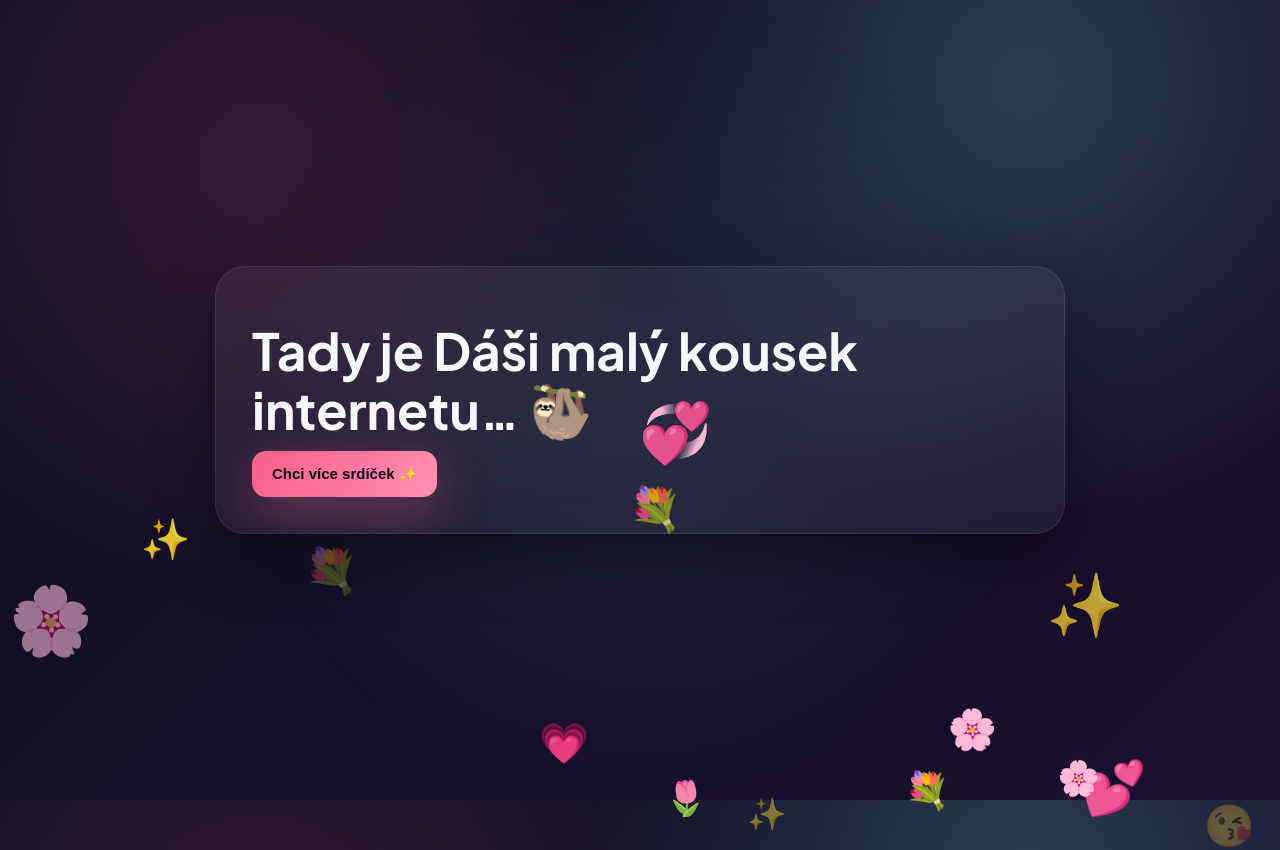
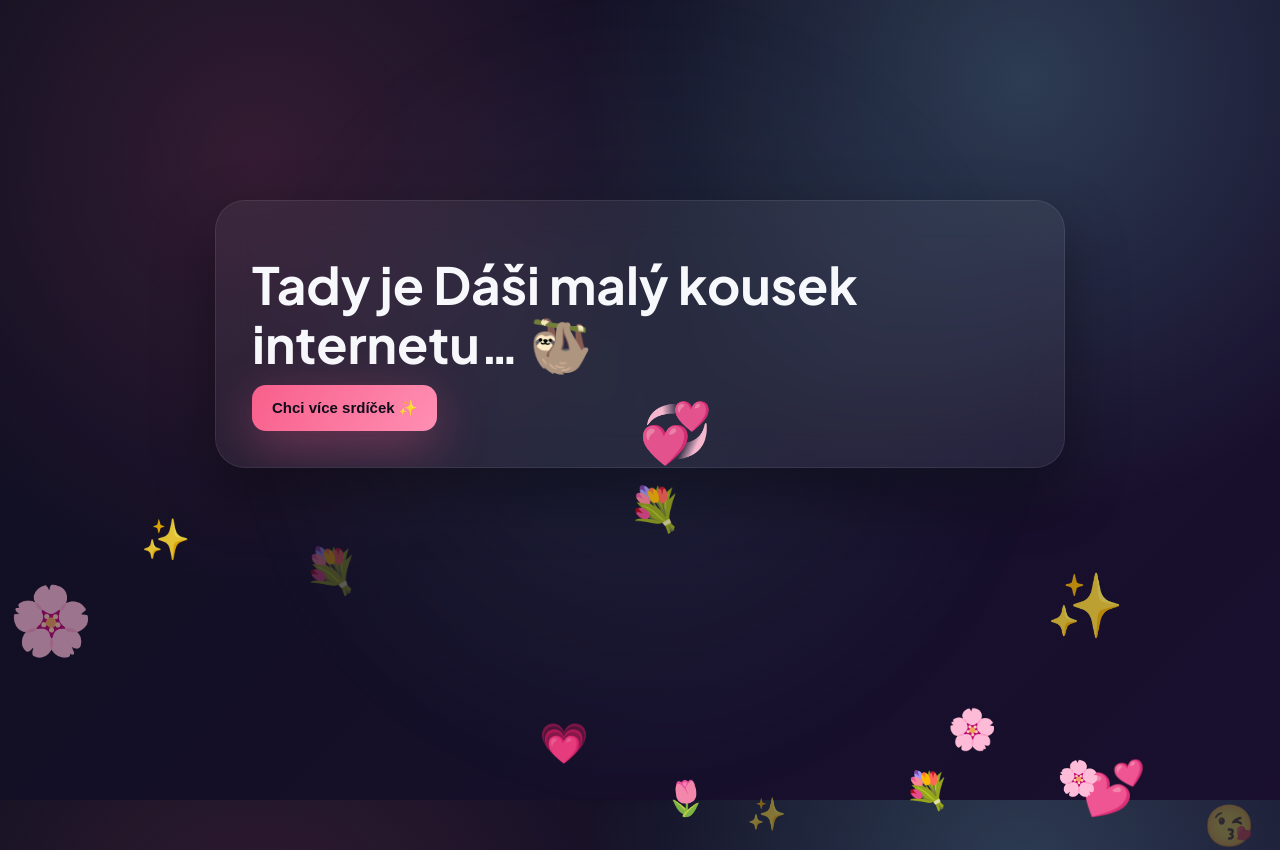
Before and after one commit to Kastan42/dagmarjanu.cz, a plain HTML site: page index.html in a window 1280 px wide. Shown: the top 850 px of the page. Drawn offline with Linux system fonts and the light colour scheme.

Commit message:
Change alignment and padding in index.html

```diff
--- a/index.html
+++ b/index.html
@@ -32,8 +32,9 @@
       color: var(--text);
       font-family: "Plus Jakarta Sans", system-ui, -apple-system, sans-serif;
       display: flex;
-      align-items: center;
+      align-items: flex-start;
       justify-content: center;
+      padding-top: 200px;
       position: relative;
       overflow: hidden;
     }
```
